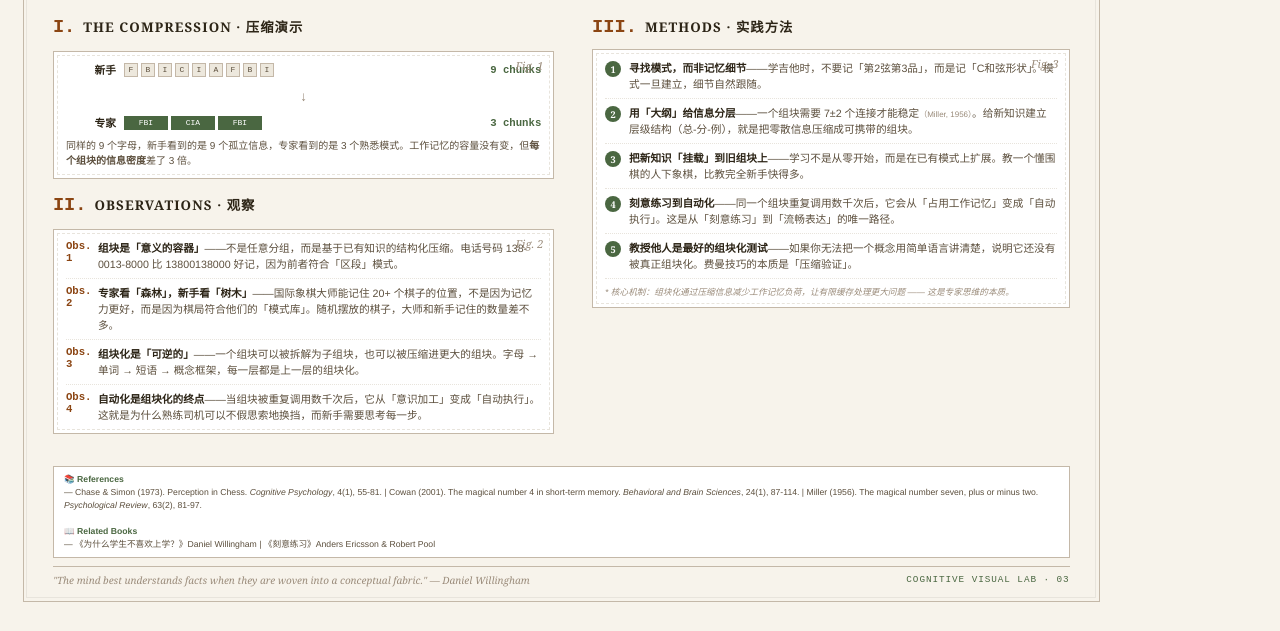
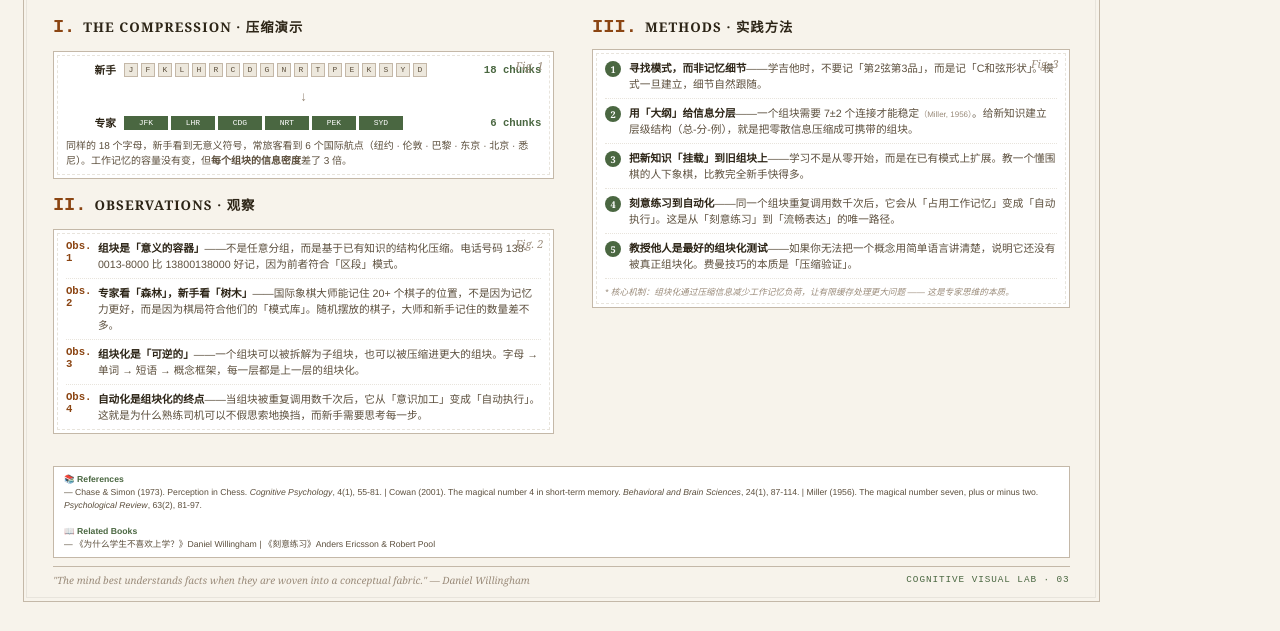
Before and after one commit to 0065paula/cognitive-visual-lab, a plain HTML site: page products/03-chunking/index.html in a window 1280 px wide. Shown: the part 169-800 px from the top of the page. Drawn offline with Linux system fonts and the light colour scheme.

Commit message:
fix(#03): sync desktop chunking example with mobile — FBI/CIA → airport codes
- Desktop index.html: replace FBI/CIA (9 letters) with JFK/LHR/CDG/NRT/PEK/SYD (18 letters)
- Update chunk counts: 9→18 (novice), 3→6 (expert)
- Update explanatory text to mention international airports
- Regenerate all assets: poster-cn.pdf, poster-en.pdf, mobile-cn.png, mobile-en.png
- Verified #04-#06 desktop/mobile consistency — all match

```diff
--- a/products/03-chunking/index.html
+++ b/products/03-chunking/index.html
@@ -413,17 +413,26 @@
             <span class="chunk-label" data-lang="zh">新手</span>
             <span class="chunk-label" data-lang="en">Novice</span>
             <div class="chunk-blocks">
+              <div class="chunk-block isolated">J</div>
               <div class="chunk-block isolated">F</div>
-              <div class="chunk-block isolated">B</div>
-              <div class="chunk-block isolated">I</div>
+              <div class="chunk-block isolated">K</div>
+              <div class="chunk-block isolated">L</div>
+              <div class="chunk-block isolated">H</div>
+              <div class="chunk-block isolated">R</div>
               <div class="chunk-block isolated">C</div>
-              <div class="chunk-block isolated">I</div>
-              <div class="chunk-block isolated">A</div>
-              <div class="chunk-block isolated">F</div>
-              <div class="chunk-block isolated">B</div>
-              <div class="chunk-block isolated">I</div>
+              <div class="chunk-block isolated">D</div>
+              <div class="chunk-block isolated">G</div>
+              <div class="chunk-block isolated">N</div>
+              <div class="chunk-block isolated">R</div>
+              <div class="chunk-block isolated">T</div>
+              <div class="chunk-block isolated">P</div>
+              <div class="chunk-block isolated">E</div>
+              <div class="chunk-block isolated">K</div>
+              <div class="chunk-block isolated">S</div>
+              <div class="chunk-block isolated">Y</div>
+              <div class="chunk-block isolated">D</div>
             </div>
-            <span class="chunk-count">9 chunks</span>
+            <span class="chunk-count">18 chunks</span>
           </div>
 
           <!-- Arrow -->
@@ -434,19 +443,22 @@
             <span class="chunk-label" data-lang="zh">专家</span>
             <span class="chunk-label" data-lang="en">Expert</span>
             <div class="chunk-blocks">
-              <div class="chunk-block grouped" style="width: 44px;">FBI</div>
-              <div class="chunk-block grouped" style="width: 44px;">CIA</div>
-              <div class="chunk-block grouped" style="width: 44px;">FBI</div>
+              <div class="chunk-block grouped" style="width: 44px;">JFK</div>
+              <div class="chunk-block grouped" style="width: 44px;">LHR</div>
+              <div class="chunk-block grouped" style="width: 44px;">CDG</div>
+              <div class="chunk-block grouped" style="width: 44px;">NRT</div>
+              <div class="chunk-block grouped" style="width: 44px;">PEK</div>
+              <div class="chunk-block grouped" style="width: 44px;">SYD</div>
             </div>
-            <span class="chunk-count">3 chunks</span>
+            <span class="chunk-count">6 chunks</span>
           </div>
         </div>
 
         <p style="font-size: 7.5pt; color: var(--sepia-light); margin-top: 8px; font-family: 'Helvetica Neue', 'PingFang SC', sans-serif; line-height: 1.5;" data-lang="zh">
-          同样的 9 个字母，新手看到的是 9 个孤立信息，专家看到的是 3 个熟悉模式。工作记忆的容量没有变，但<strong>每个组块的信息密度</strong>差了 3 倍。
+          同样的 18 个字母，新手看到无意义符号，常旅客看到 6 个国际航点（纽约 · 伦敦 · 巴黎 · 东京 · 北京 · 悉尼）。工作记忆的容量没有变，但<strong>每个组块的信息密度</strong>差了 3 倍。
         </p>
         <p style="font-size: 7.5pt; color: var(--sepia-light); margin-top: 8px; font-family: 'Helvetica Neue', 'PingFang SC', sans-serif; line-height: 1.5;" data-lang="en">
-          The same 9 letters: a novice sees 9 isolated items, an expert sees 3 familiar patterns. Working memory capacity hasn't changed, but <strong>the information density per chunk</strong> differs by 3×.
+          The same 18 letters: a novice sees meaningless symbols, a frequent flyer sees 6 international airports (New York · London · Paris · Tokyo · Beijing · Sydney). Working memory capacity hasn't changed, but <strong>the information density per chunk</strong> differs by 3×.
         </p>
       </div>
 
```
Also changed, not shown: scripts/regen-03.js (added, +73 -0 lines), products/03-chunking/assets/mobile-cn.png, products/03-chunking/assets/mobile-en.png (added), 2 other files.
